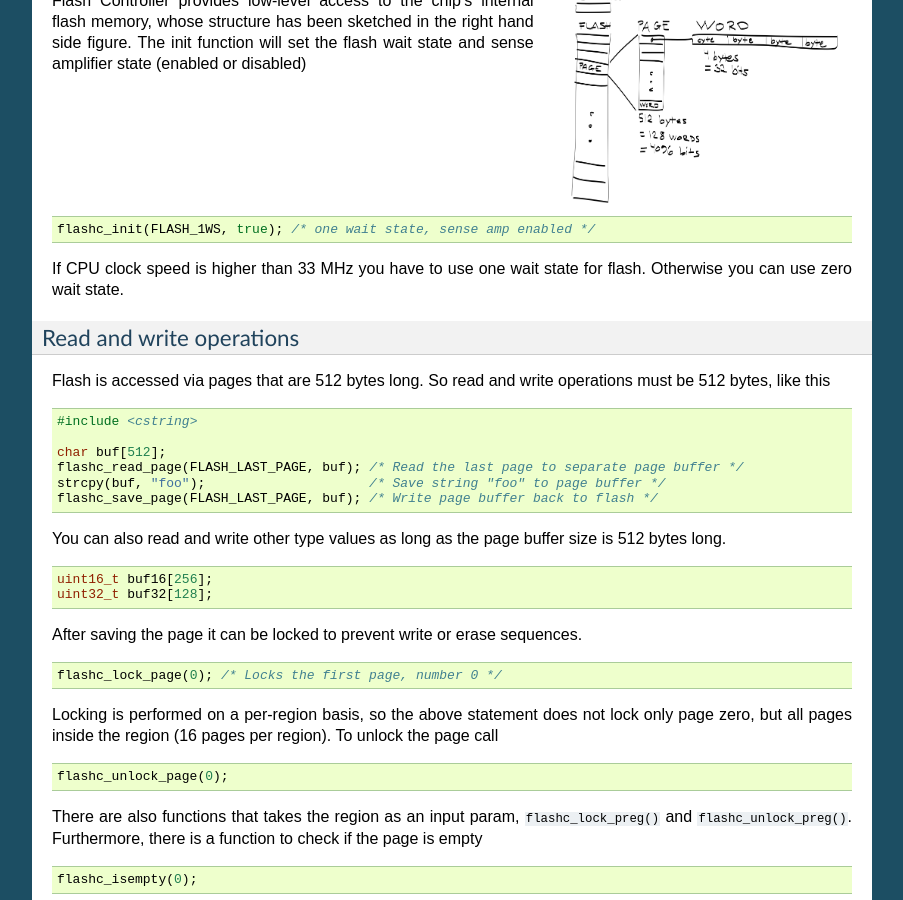
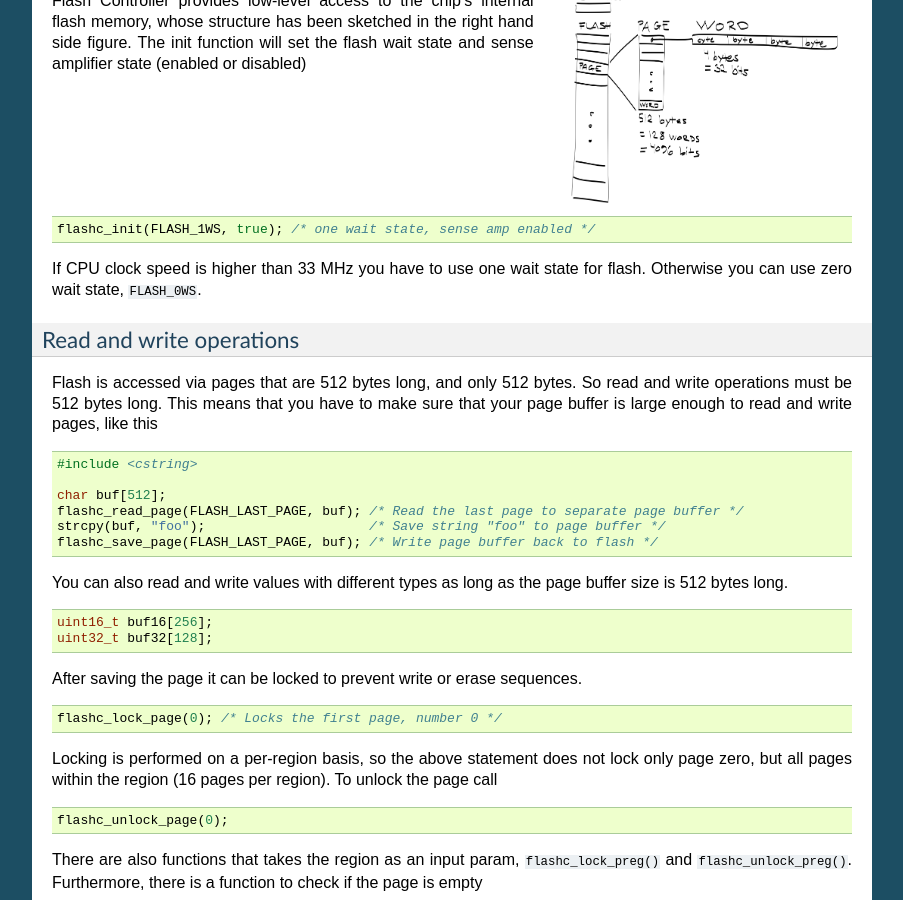
Before and after one commit to aery32/aery32-refguide, a Sphinx documentation site: the page built from source/module_functions.rst, in a window 1280 px wide and 900 px high, scrolled down 2589 px. Shown: the whole window, without its empty margins (198-1101 px from the left). Built offline with Sphinx 7.4.7, drawn with Linux system fonts in a browser that asks for light colours.

Commit message:
Minor changes

```diff
--- a/source/module_functions.rst
+++ b/source/module_functions.rst
@@ -131,12 +131,12 @@ Flash Controller provides low-level access to the chip's internal flash memory,
 
     flashc_init(FLASH_1WS, true); /* one wait state, sense amp enabled */
 
-If CPU clock speed is higher than 33 MHz you have to use one wait state for flash. Otherwise you can use zero wait state.
+If CPU clock speed is higher than 33 MHz you have to use one wait state for flash. Otherwise you can use zero wait state, ``FLASH_0WS``.
 
 Read and write operations
 '''''''''''''''''''''''''
 
-Flash is accessed via pages that are 512 bytes long. So read and write operations must be 512 bytes, like this
+Flash is accessed via pages that are 512 bytes long, and only 512 bytes. So read and write operations must be 512 bytes long. This means that you have to make sure that your page buffer is large enough to read and write pages, like this
 
 .. code-block:: c++
 
@@ -147,7 +147,7 @@ Flash is accessed via pages that are 512 bytes long. So read and write operation
     strcpy(buf, "foo");                     /* Save string "foo" to page buffer */
     flashc_save_page(FLASH_LAST_PAGE, buf); /* Write page buffer back to flash */
 
-You can also read and write other type values as long as the page buffer size is 512 bytes long.
+You can also read and write values with different types as long as the page buffer size is 512 bytes long.
 
 .. code-block:: c++
 
@@ -160,7 +160,7 @@ After saving the page it can be locked to prevent write or erase sequences.
 
     flashc_lock_page(0); /* Locks the first page, number 0 */
 
-Locking is performed on a per-region basis, so the above statement does not lock only page zero, but all pages inside the region (16 pages per region). To unlock the page call
+Locking is performed on a per-region basis, so the above statement does not lock only page zero, but all pages within the region (16 pages per region). To unlock the page call
 
 .. code-block:: c++
 
```
